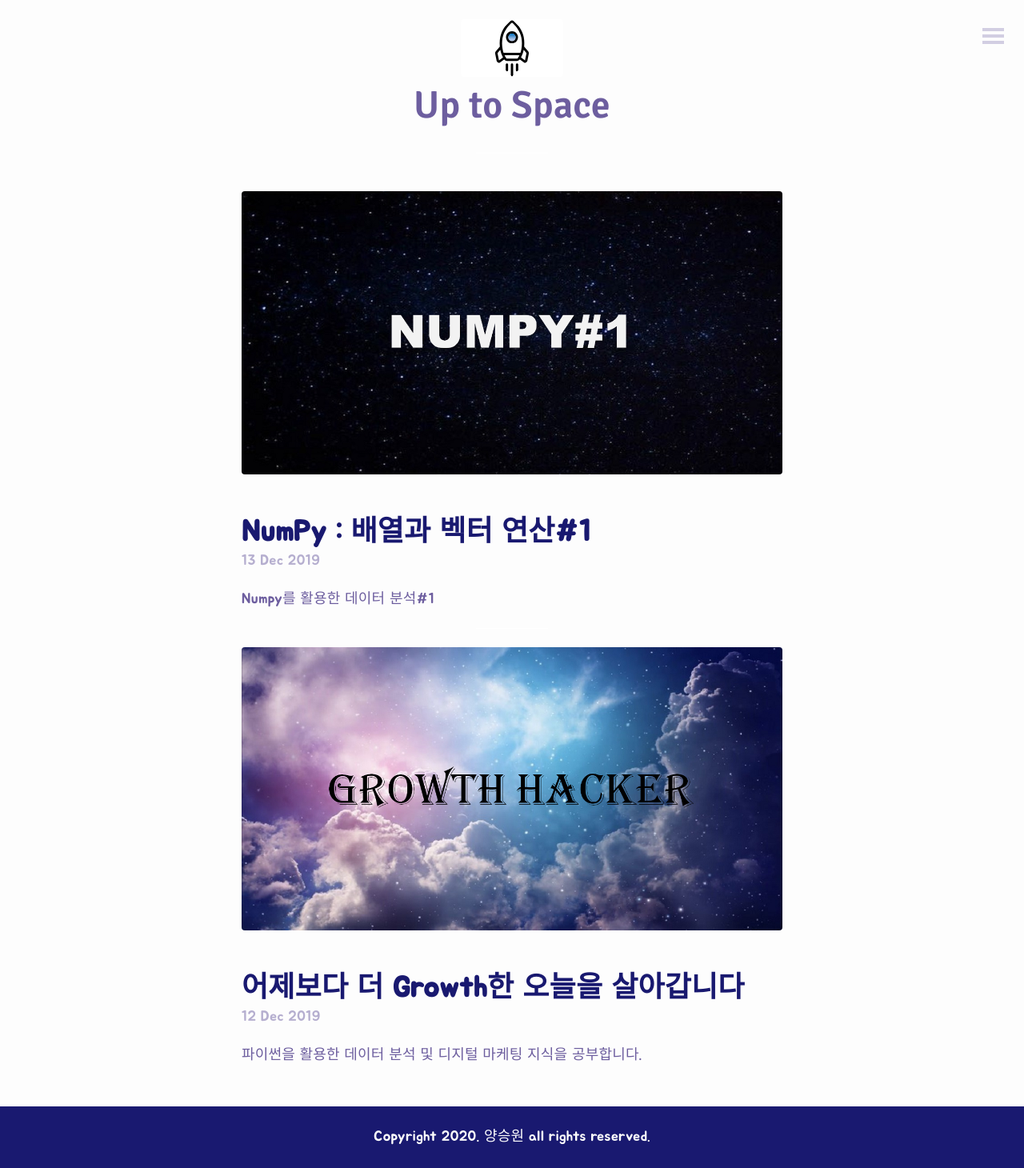
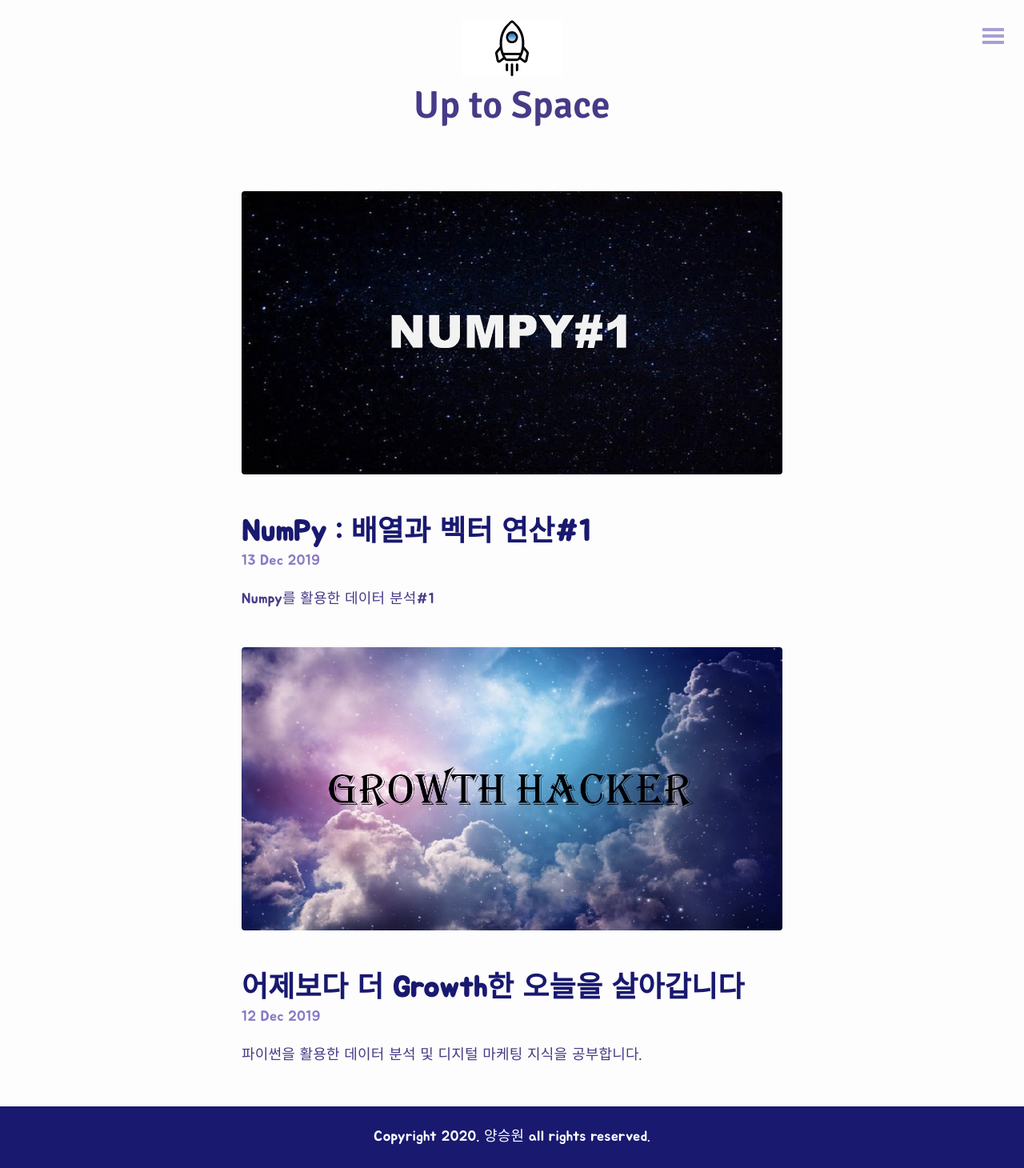
Before and after one commit to sinsaonee/growth-hacker1, a Jekyll site: the page built from index.html, in a window 1280 px wide. Shown: the whole page at 80% size. Built offline with Jekyll 4.4.1, drawn with Linux system fonts in a browser that asks for light colours; the list of posts is cut into pages by our own code.

Commit message:
Update base.scss

```diff
--- a/_sass/base.scss
+++ b/_sass/base.scss
@@ -20,7 +20,7 @@ html, body, h1, h2, h3, h4, h5, h6, p, ul, ol, li, img {
 
 $main-color: #191970;
 $background-color: #FDFDFD;
-$text-color: #6d5e9f;
+$text-color: #483a87;
 
 /*- Base settings -*/
 
```
